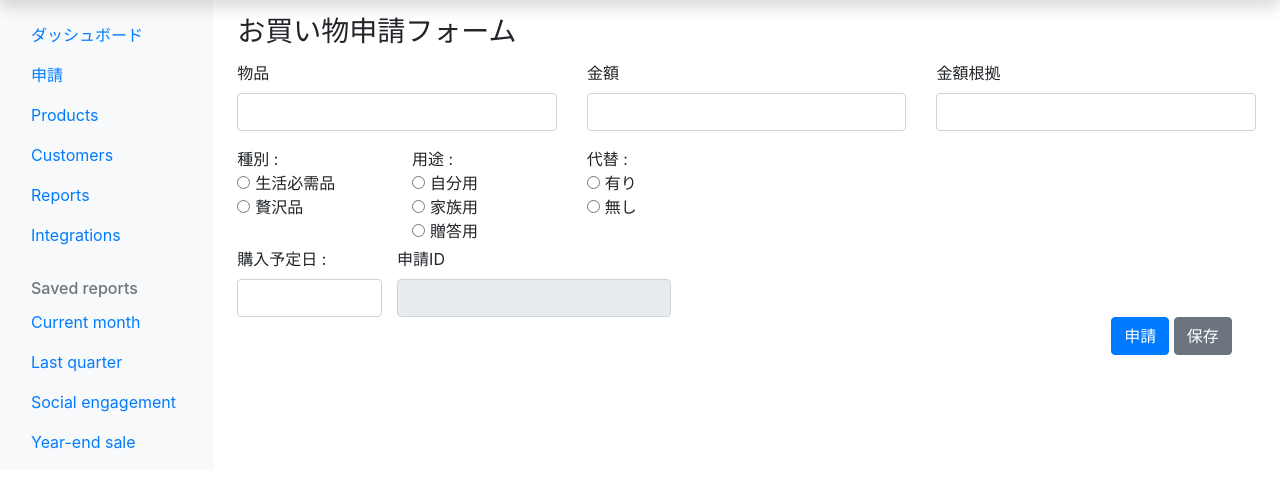
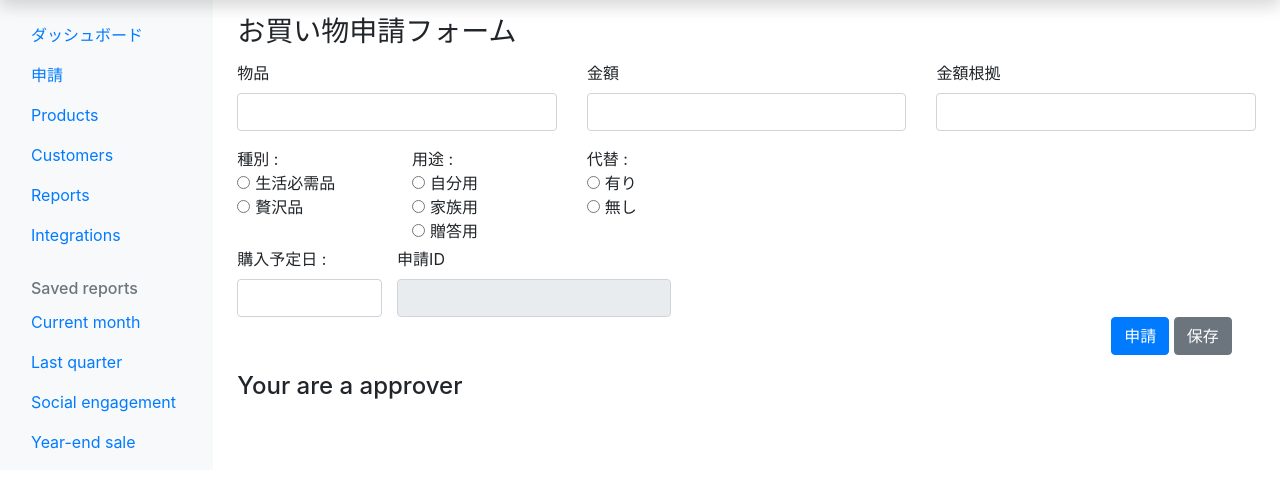
Before and after one commit to of3jlmssoo/small-app-django-bootstrap-django-tables2-, a Django app: page /tabletest/ in a window 1280 px wide. Shown: the part 41-529 px from the top of the page. Run offline with Django 4.2, Linux system fonts and the light colour scheme; a user stored in the database is signed in; tables that the repository leaves empty hold one stand-in row (values such as "Sample post"); some libraries are stand-ins or nearby versions.

Commit message:
tables for approver and talbes for not approver

```diff
--- a/tabletest/views.py
+++ b/tabletest/views.py
@@ -66,6 +66,11 @@ from .tables import (
 @login_required(redirect_field_name='accounts/login')
 def place_order(request):
 
+    print(f'place_order! -1 {request.user.is_approver}')  # if a approver, True, otherwise False
+
+    if request.user.is_approver:
+        print(f'place_order() your are a approver!')
+
     if request.method == 'POST':
 
         for item in request.POST:
@@ -101,7 +106,6 @@ def place_order(request):
             # )
             # order_product.save()
 
-
         if request.POST.get('submitsecondary') is not None:
 
             if form.cleaned_data["orderid"] is None:
@@ -136,23 +140,6 @@ def place_order(request):
             order_product.save()
             print(f'order_product.saved as save_as_draft ')
             return redirect('bootstrap4')
-
-
-
-
-
-
-
-
-
-
-
-
-
-
-
-
-
 
         context = {'form': form, "expected_purchase_date": request.POST['expected_purchase_date']}
 
--- a/templates/tabletest/bootstrap4_template.html
+++ b/templates/tabletest/bootstrap4_template.html
@@ -29,10 +29,12 @@
                     </form>
                 </div>
             {% endif %}
+            {% if user.is_approver == False %}
             <div class="col-sm-10 mt-3">
                 <h4>保存済み</h4>
                 {% render_table table %}
             </div>
+            {% endif %}
             <div class="col-sm-10">
                 <h4>申請済み</h4>
                 {% render_table table_proc %}
--- a/templates/tabletest/index.html
+++ b/templates/tabletest/index.html
@@ -113,7 +113,9 @@
         </div>
     </div>
 
-
+    {% if user.is_approver %}
+    <h4>Your are a approver</h4>
+    {% endif %}
 
 
 
```
Also changed, not shown: 1 other file.
